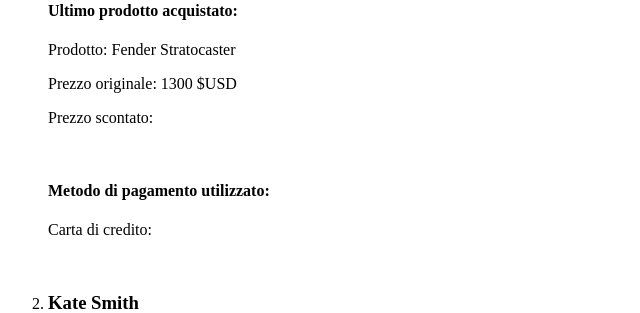
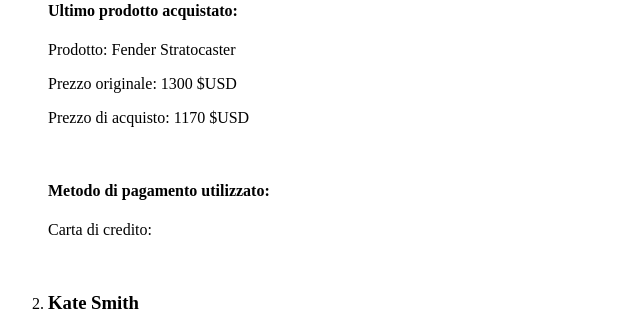
Before and after one commit to Eliana-Abate/php-oop-2, a PHP site: page / in a window 1280 px wide. Shown: the part 287-600 px from the top of the page, without its empty margins (0-640 px from the left). Run offline with PHP 8.4, Linux system fonts and the light colour scheme.

Commit message:
calculated and printed discounted price (getDiscountedPrice) BUT THERE IS A PHP WARNING

```diff
--- a/index.php
+++ b/index.php
@@ -37,7 +37,7 @@
                 <h4>Ultimo prodotto acquistato:</h4>
                 <p>Prodotto: <?php echo $user1->getLastPurchase()->brand . ' ' . $user1->getLastPurchase()->name?></p>
                 <p>Prezzo originale: <?php echo $user1->getLastPurchase()->price ?></p>
-                <p>Prezzo scontato: </p>
+                <p>Prezzo di acquisto: <?php echo $user1->getDiscountedPrice() ?> $USD </p>
                 <br>
 
                 <!-- Metodo di pagamento -->
--- a/models/User.php
+++ b/models/User.php
@@ -55,11 +55,10 @@ class User
         return $this->discount;
     }
 
-    /*public function setLastPrice($prezzo, $sconto) {
-        $this->getLastPurchase()->price = $prezzo;
-        $this->discount = $sconto;
-        return $this->discounted_price = $prezzo - ($prezzo * $sconto / 100);
-    } */
+    public function getDiscountedPrice() {
+        $this->discounted_price = $this->last_purchase->price - ($this->last_purchase->price * ($this->discount / 100));
+       return  $this->discounted_price;
+    }
 
 
     public function setCreditCard($card) {
```
